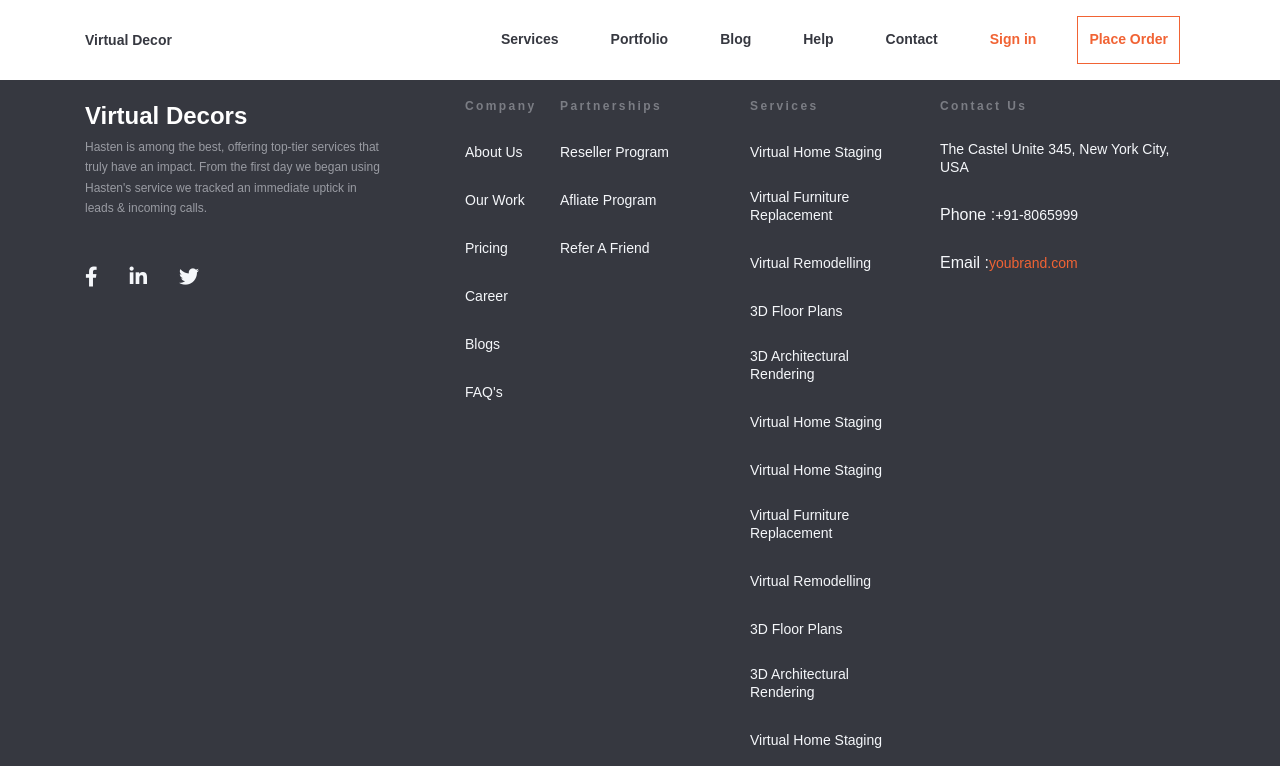
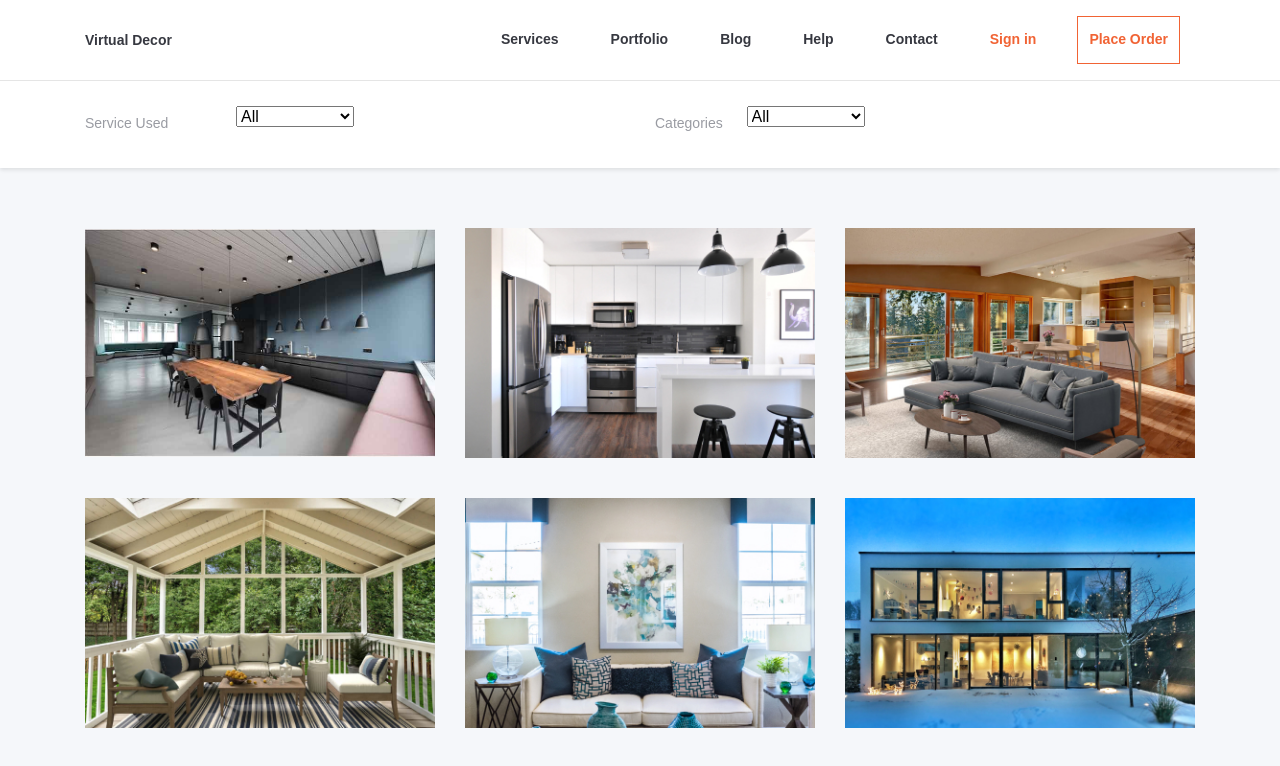
Before and after one commit to alemprogramer/interior-app, a React (Create React App) app: page / in a window 1280 px wide. Shown: the top 766 px of the page. Built offline with nearby package versions, Linux system fonts and the light colour scheme; a web font is replaced by a local one.

Commit message:
portfolio

```diff
--- a/src/index.js
+++ b/src/index.js
@@ -11,8 +11,9 @@ import Contact from "./pages/contact";
 import Refer from "./pages/referrer";
 import Reseller from "./pages/reseller/index";
 import Affliate from "./pages/Affliate/index";
+import Faq from "./pages/Faq/index";
 */
-import Faq from "./pages/Faq/index";
+import Portfolio from "./pages/portfolio/index";
 
 import 'bootstrap/dist/css/bootstrap.min.css';
 import "./vendor/css/all.min.css";
@@ -35,6 +36,7 @@ ReactDOM.render(
     <Faq/>
       */}
     <App/>
+    <Portfolio/>
     <Footer/>
 
 </React.StrictMode>, document.getElementById('root'));
--- /dev/null
+++ b/src/pages/portfolio/index.jsx
@@ -0,0 +1,177 @@
+import React from 'react'
+
+function Portfolio() {
+    let k = 0;
+    const url = process.env.PUBLIC_URL;
+    const select = {
+        setA: {
+            value: `All`,
+            text: `All`
+        },
+        setB: {
+            value: `Kitchen`,
+            text: `Kitchen`
+        },
+        setC: {
+            value: `Bedroom`,
+            text: `Bedroom`
+        },
+        as: {
+            value: `Dinning room`,
+            text: `Dinning room`
+        },
+        cda: {
+            value: `Living Room`,
+            text: `Living Room`
+        },
+        gffd: {
+            value: `Bathroom`,
+            text: `Bathroom`
+        },
+        tb: {
+            value: `Kitchen`,
+            text: `Kitchen`
+        },
+        er: {
+            value: `Kitchen`,
+            text: `Kitchen`
+        },
+        wef: {
+            value: `Bedroom`,
+            text: `Bedroom`
+        },
+        asdsa: {
+            value: `Bedroom`,
+            text: `Bedroom`
+        },
+        bfgn: {
+            value: `Bedroom`,
+            text: `Bedroom`
+        }
+    }
+
+    const item={
+        setA:{
+            image:`${url}/vendor/images/portfolio.jpg`,
+            text:`Hill View Apartments`,
+            url,
+        },
+        setb:{
+            image:`${url}/vendor/images/portfolio9.jpg`,
+            text:`Hill View Apartments`,
+            url,
+        },
+        setc:{
+            image:`${url}/vendor/images/portfolio2.jpg`,
+            text:`Hill View Apartments`,
+            url,
+        },
+        setd:{
+            image:`${url}/vendor/images/portfolio3.jpg`,
+            text:`Hill View Apartments`,
+            url,
+        },
+        setbe:{
+            image:`${url}/vendor/images/portfolio4.jpg`,
+            text:`Hill View Apartments`,
+            url,
+        },
+        setcf:{
+            image:`${url}/vendor/images/portfolio5.jpg`,
+            text:`Hill View Apartments`,
+            url,
+        },
+        setAd:{
+            image:`${url}/vendor/images/portfolio7.jpg`,
+            text:`Hill View Apartments`,
+            url,
+        },
+        setbs:{
+            image:`${url}/vendor/images/portfolio8.jpg`,
+            text:`Hill View Apartments`,
+            url,
+        },
+        setcv:{
+            image:`${url}/vendor/images/portfolio9.jpg`,
+            text:`Hill View Apartments`,
+            url,
+        },
+    }
+
+    return (
+        <section className="portfolio">
+            <div className="filter_options main-nav">
+
+                <div className="container">
+                    <div className="row">
+                        <div className="col-md-12 col-sm-12">
+                            <div className="row">
+                                <div className="col-12 col-md-6 col-sm-6">
+                                    <div className="used_services">
+                                        <div className="form_sector options">
+                                            <div className="input">
+                                                <h6>
+                                                    Service Used
+                                                </h6>
+                                            </div>
+                                            <select className="styled">
+                                                {Object
+                                                    .keys(select)
+                                                    .map(d => <option key={k++} value={select[d].value}>{select[d].text}</option>)}
+                                            </select>
+                                        </div>
+                                    </div>
+                                </div>
+                                <div className="col-12 col-md-6 col-sm-6">
+                                    <div className="used_services">
+                                        <div className="form_sector options">
+                                            <div className="input category">
+                                                <h6>
+                                                    Categories
+                                                </h6>
+                                            </div>
+                                            <select className="styled">
+                                                {Object
+                                                    .keys(select)
+                                                    .map(d => <option key={k++} value={select[d].value}>{select[d].text}</option>)}
+                                            </select>
+                                        </div>
+                                    </div>
+                                </div>
+                            </div>
+                        </div>
+                    </div>
+                </div>
+            </div>
+            <div className="filtering_part">
+                <div className="container">
+                    <div className="row">
+                       {Object.keys(item).map(m=>
+                            <div key={k++} className="col-md-4 col-sm-6">
+                                <a href={url} className="filter_item">
+                                    <span className="img_part">
+                                        <img src={item[m].image} className="img-fluid" alt="portfolio3.jpg"/>
+                                    </span>
+                                    <span className="texts">
+                                        <h6>{item[m].text}</h6>
+                                    </span>
+                                </a>
+                            </div>
+                        ) }
+                    </div>
+                </div>
+            </div>
+            <div className="load_btn">
+                <div className="container">
+                    <div className="row">
+                        <div className="col-md-4 col-sm-4 offset-sm-4 offset-md-4">
+                            <a href={url} className="btn">Load More</a>
+                        </div>
+                    </div>
+                </div>
+            </div>
+        </section>
+    )
+}
+
+export default Portfolio
```
